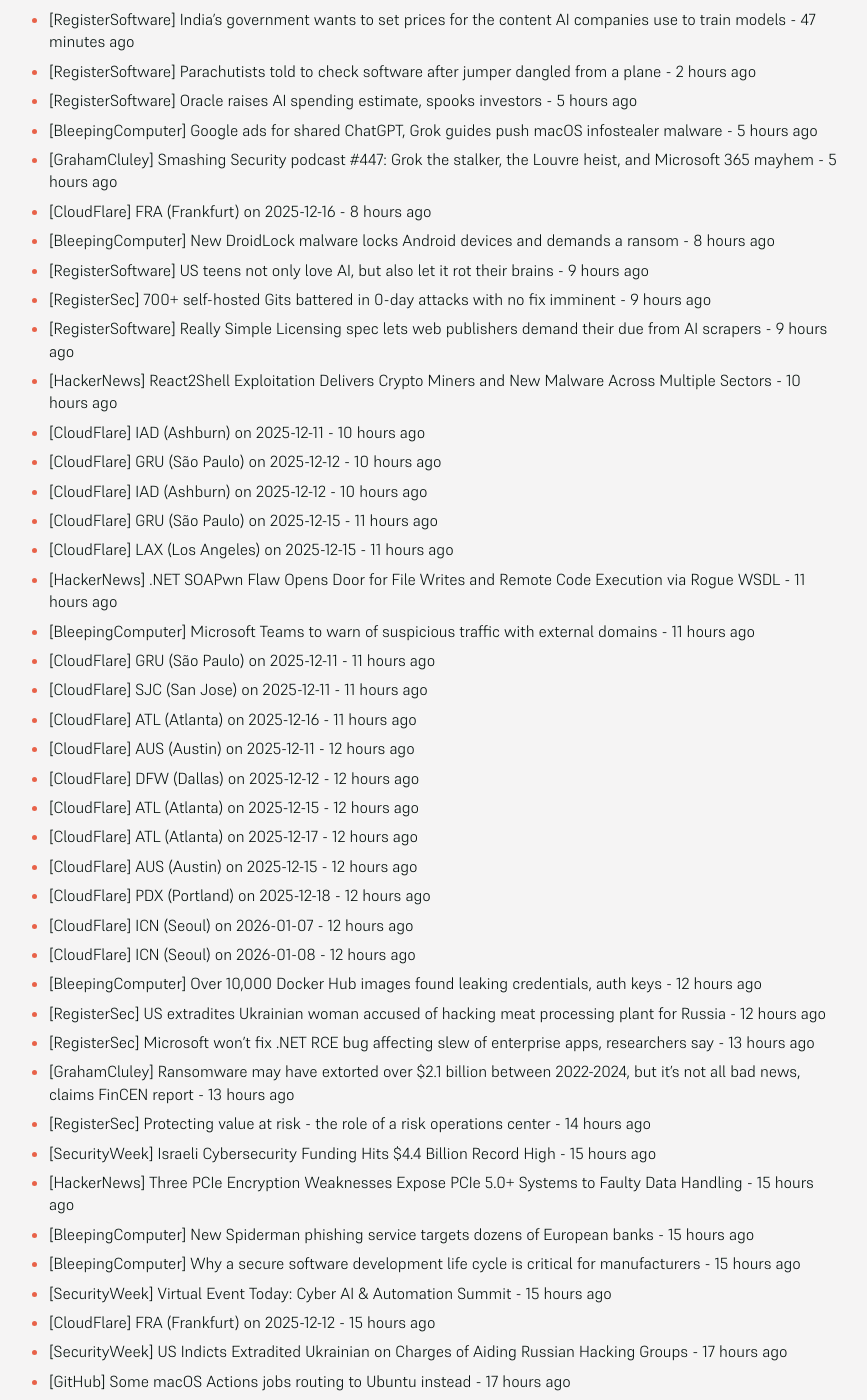
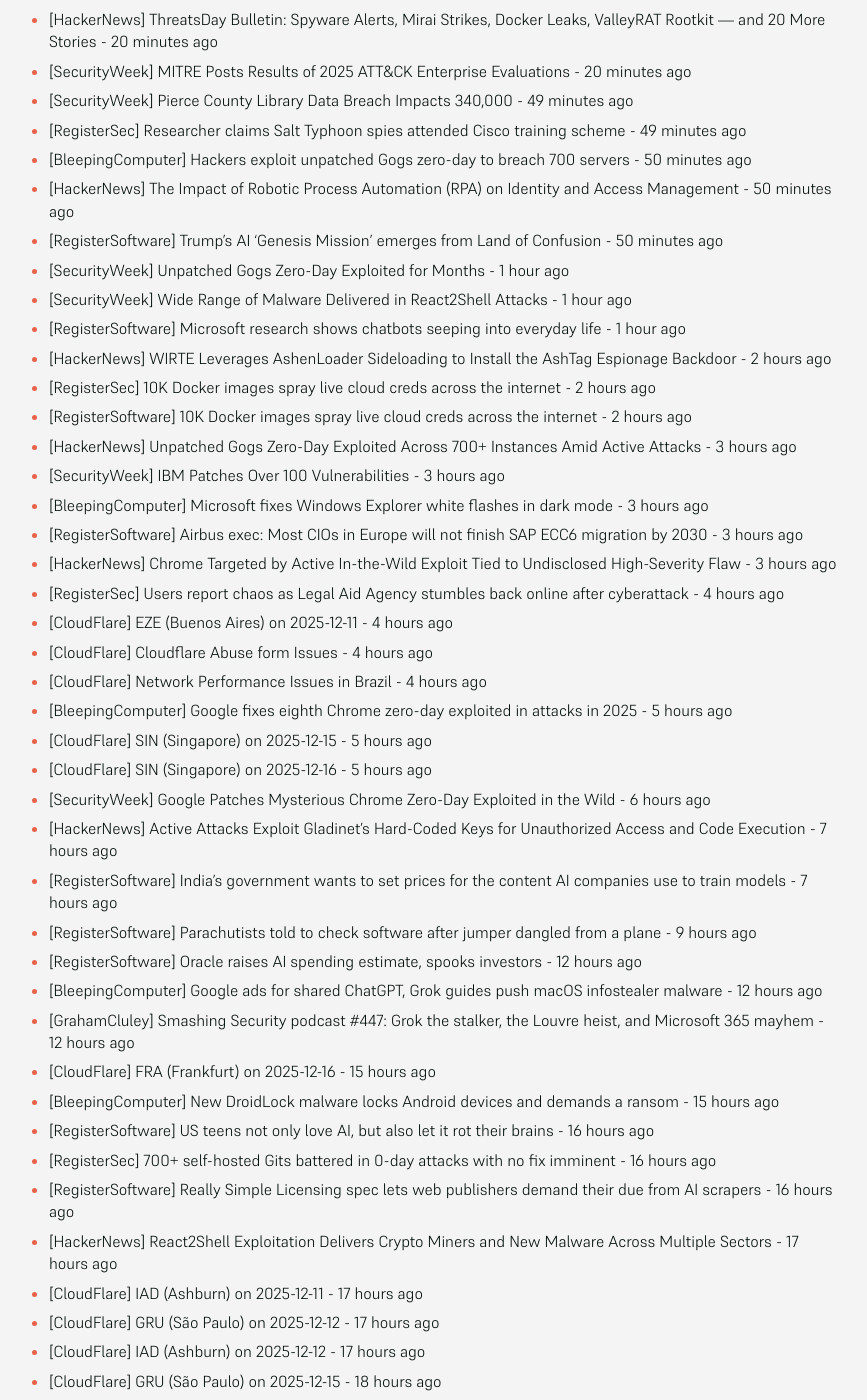
Before and after one commit to SecOpsNews/news, a Jekyll site: the page built from index.md, in a window 1280 px wide and 1400 px high, scrolled down 318 px. Shown: the whole window, without its empty margins (215-1082 px from the left). Built offline with Jekyll 4.4.1, drawn with Linux system fonts in a browser that asks for light colours; some of the changed text lies outside the part shown.

Commit message:
New Feed

```diff
--- a/index.md
+++ b/index.md
@@ -9,69 +9,96 @@ description: Latest Updates
 
 <!-- SecOps start -->
 
-- [HackerNews] Active Attacks Exploit Gladinet's Hard-Coded Keys for Unauthorized Access and Code Execution - 17 minutes ago
-- [RegisterSoftware] India’s government wants to set prices for the content AI companies use to train models - 47 minutes ago
-- [RegisterSoftware] Parachutists told to check software after jumper dangled from a plane - 2 hours ago
-- [RegisterSoftware] Oracle raises AI spending estimate, spooks investors - 5 hours ago
-- [BleepingComputer] Google ads for shared ChatGPT, Grok guides push macOS infostealer malware - 5 hours ago
-- [GrahamCluley] Smashing Security podcast #447: Grok the stalker, the Louvre heist, and Microsoft 365 mayhem - 5 hours ago
-- [CloudFlare] FRA (Frankfurt) on 2025-12-16 - 8 hours ago
-- [BleepingComputer] New DroidLock malware locks Android devices and demands a ransom - 8 hours ago
-- [RegisterSoftware] US teens not only love AI, but also let it rot their brains - 9 hours ago
-- [RegisterSec] 700+ self-hosted Gits battered in 0-day attacks with no fix imminent - 9 hours ago
-- [RegisterSoftware] Really Simple Licensing spec lets web publishers demand their due from AI scrapers - 9 hours ago
-- [HackerNews] React2Shell Exploitation Delivers Crypto Miners and New Malware Across Multiple Sectors - 10 hours ago
-- [CloudFlare] IAD (Ashburn) on 2025-12-11 - 10 hours ago
-- [CloudFlare] GRU (São Paulo) on 2025-12-12 - 10 hours ago
-- [CloudFlare] IAD (Ashburn) on 2025-12-12 - 10 hours ago
-- [CloudFlare] GRU (São Paulo) on 2025-12-15 - 11 hours ago
-- [CloudFlare] LAX (Los Angeles) on 2025-12-15 - 11 hours ago
-- [HackerNews] .NET SOAPwn Flaw Opens Door for File Writes and Remote Code Execution via Rogue WSDL - 11 hours ago
-- [BleepingComputer] Microsoft Teams to warn of suspicious traffic with external domains - 11 hours ago
-- [CloudFlare] GRU (São Paulo) on 2025-12-11 - 11 hours ago
-- [CloudFlare] SJC (San Jose) on 2025-12-11 - 11 hours ago
-- [CloudFlare] ATL (Atlanta) on 2025-12-16 - 11 hours ago
-- [CloudFlare] AUS (Austin) on 2025-12-11 - 12 hours ago
-- [CloudFlare] DFW (Dallas) on 2025-12-12 - 12 hours ago
-- [CloudFlare] ATL (Atlanta) on 2025-12-15 - 12 hours ago
-- [CloudFlare] ATL (Atlanta) on 2025-12-17 - 12 hours ago
-- [CloudFlare] AUS (Austin) on 2025-12-15 - 12 hours ago
-- [CloudFlare] PDX (Portland) on 2025-12-18 - 12 hours ago
-- [CloudFlare] ICN (Seoul) on 2026-01-07 - 12 hours ago
-- [CloudFlare] ICN (Seoul) on 2026-01-08 - 12 hours ago
-- [BleepingComputer] Over 10,000 Docker Hub images found leaking credentials, auth keys - 12 hours ago
-- [RegisterSec] US extradites Ukrainian woman accused of hacking meat processing plant for Russia - 12 hours ago
-- [RegisterSec] Microsoft won’t fix .NET RCE bug affecting slew of enterprise apps, researchers say - 13 hours ago
-- [GrahamCluley] Ransomware may have extorted over $2.1 billion between 2022-2024, but it’s not all bad news, claims FinCEN report - 13 hours ago
-- [RegisterSec] Protecting value at risk - the role of a risk operations center - 14 hours ago
-- [SecurityWeek] Israeli Cybersecurity Funding Hits $4.4 Billion Record High - 15 hours ago
-- [HackerNews] Three PCIe Encryption Weaknesses Expose PCIe 5.0+ Systems to Faulty Data Handling - 15 hours ago
-- [BleepingComputer] New Spiderman phishing service targets dozens of European banks - 15 hours ago
-- [BleepingComputer] Why a secure software development life cycle is critical for manufacturers - 15 hours ago
-- [SecurityWeek] Virtual Event Today: Cyber AI & Automation Summit - 15 hours ago
-- [CloudFlare] FRA (Frankfurt) on 2025-12-12 - 15 hours ago
-- [SecurityWeek] US Indicts Extradited Ukrainian on Charges of Aiding Russian Hacking Groups - 17 hours ago
-- [GitHub] Some macOS Actions jobs routing to Ubuntu instead - 17 hours ago
-- [SecurityWeek] Google Patches Gemini Enterprise Vulnerability Exposing Corporate Data - 17 hours ago
-- [NETRESEC] Latrodectus BackConnect - 17 hours ago
-- [SecurityWeek] Ivanti EPM Update Patches Critical Remote Code Execution Flaw - 18 hours ago
-- [SecurityWeek] Fortinet Patches Critical Authentication Bypass Vulnerabilities - 18 hours ago
-- [GrahamCluley] Four years later, Irish health service offers €750 to victims of ransomware attack - 18 hours ago
-- [RegisterSec] Crisis in Icebergen: How NATO crafts stories to sharpen cyber skills - 18 hours ago
-- [BleepingComputer] Ukrainian hacker charged with helping Russian hacktivist groups - 18 hours ago
-- [HackerNews] Warning: WinRAR Vulnerability CVE-2025-6218 Under Active Attack by Multiple Threat Groups - 18 hours ago
-- [HackerNews] Webinar: How Attackers Exploit Cloud Misconfigurations Across AWS, AI Models, and Kubernetes - 18 hours ago
-- [SecurityWeek] SAP Patches Critical Vulnerabilities With December 2025 Security Updates - 20 hours ago
-- [HackerNews] Microsoft Issues Security Fixes for 56 Flaws, Including Active Exploit and Two Zero-Days - 20 hours ago
-- [SecurityWeek] ICS Patch Tuesday: Vulnerabilities Fixed by Siemens, Rockwell, Schneider - 21 hours ago
-- [CloudFlare] ZRH (Zurich) on 2025-12-11 - 21 hours ago
-- [CloudFlare] TLH (Tallahassee) on 2025-12-11 - 21 hours ago
-- [CloudFlare] IAD (Ashburn) on 2025-12-15 - 21 hours ago
-- [GitHub] Some Actions customers experiencing run start delays - 21 hours ago
-- [CloudFlare] DFW (Dallas) on 2025-12-11 - 22 hours ago
-- [CloudFlare] ARN (Stockholm) on 2025-12-15 - 22 hours ago
-- [RegisterSoftware] Vibe coding will deliver a wonderful proliferation of personalized software - 22 hours ago
-- [SecurityWeek] Intel, AMD Processors Affected by PCIe Vulnerabilities - 22 hours ago
+- [HackerNews] NANOREMOTE Malware Uses Google Drive API for Hidden Control on Windows Systems - 20 minutes ago
+- [HackerNews] ThreatsDay Bulletin: Spyware Alerts, Mirai Strikes, Docker Leaks, ValleyRAT Rootkit — and 20 More Stories - 20 minutes ago
+- [SecurityWeek] MITRE Posts Results of 2025 ATT&CK Enterprise Evaluations - 20 minutes ago
+- [SecurityWeek] Pierce County Library Data Breach Impacts 340,000 - 49 minutes ago
+- [RegisterSec] Researcher claims Salt Typhoon spies attended Cisco training scheme - 49 minutes ago
+- [BleepingComputer] Hackers exploit unpatched Gogs zero-day to breach 700 servers - 50 minutes ago
+- [HackerNews] The Impact of Robotic Process Automation (RPA) on Identity and Access Management - 50 minutes ago
+- [RegisterSoftware] Trump's AI 'Genesis Mission' emerges from Land of Confusion - 50 minutes ago
+- [SecurityWeek] Unpatched Gogs Zero-Day Exploited for Months - 1 hour ago
+- [SecurityWeek] Wide Range of Malware Delivered in React2Shell Attacks - 1 hour ago
+- [RegisterSoftware] Microsoft research shows chatbots seeping into everyday life - 1 hour ago
+- [HackerNews] WIRTE Leverages AshenLoader Sideloading to Install the AshTag Espionage Backdoor - 2 hours ago
+- [RegisterSec] 10K Docker images spray live cloud creds across the internet - 2 hours ago
+- [RegisterSoftware] 10K Docker images spray live cloud creds across the internet - 2 hours ago
+- [HackerNews] Unpatched Gogs Zero-Day Exploited Across 700+ Instances Amid Active Attacks - 3 hours ago
+- [SecurityWeek] IBM Patches Over 100 Vulnerabilities - 3 hours ago
+- [BleepingComputer] Microsoft fixes Windows Explorer white flashes in dark mode - 3 hours ago
+- [RegisterSoftware] Airbus exec: Most CIOs in Europe will not finish SAP ECC6 migration by 2030 - 3 hours ago
+- [HackerNews] Chrome Targeted by Active In-the-Wild Exploit Tied to Undisclosed High-Severity Flaw - 3 hours ago
+- [RegisterSec] Users report chaos as Legal Aid Agency stumbles back online after cyberattack - 4 hours ago
+- [CloudFlare] EZE (Buenos Aires) on 2025-12-11 - 4 hours ago
+- [CloudFlare] Cloudflare Abuse form Issues - 4 hours ago
+- [CloudFlare] Network Performance Issues in Brazil - 4 hours ago
+- [BleepingComputer] Google fixes eighth Chrome zero-day exploited in attacks in 2025 - 5 hours ago
+- [CloudFlare] SIN (Singapore) on 2025-12-15 - 5 hours ago
+- [CloudFlare] SIN (Singapore) on 2025-12-16 - 5 hours ago
+- [SecurityWeek] Google Patches Mysterious Chrome Zero-Day Exploited in the Wild - 6 hours ago
+- [HackerNews] Active Attacks Exploit Gladinet's Hard-Coded Keys for Unauthorized Access and Code Execution - 7 hours ago
+- [RegisterSoftware] India’s government wants to set prices for the content AI companies use to train models - 7 hours ago
+- [RegisterSoftware] Parachutists told to check software after jumper dangled from a plane - 9 hours ago
+- [RegisterSoftware] Oracle raises AI spending estimate, spooks investors - 12 hours ago
+- [BleepingComputer] Google ads for shared ChatGPT, Grok guides push macOS infostealer malware - 12 hours ago
+- [GrahamCluley] Smashing Security podcast #447: Grok the stalker, the Louvre heist, and Microsoft 365 mayhem - 12 hours ago
+- [CloudFlare] FRA (Frankfurt) on 2025-12-16 - 15 hours ago
+- [BleepingComputer] New DroidLock malware locks Android devices and demands a ransom - 15 hours ago
+- [RegisterSoftware] US teens not only love AI, but also let it rot their brains - 16 hours ago
+- [RegisterSec] 700+ self-hosted Gits battered in 0-day attacks with no fix imminent - 16 hours ago
+- [RegisterSoftware] Really Simple Licensing spec lets web publishers demand their due from AI scrapers - 16 hours ago
+- [HackerNews] React2Shell Exploitation Delivers Crypto Miners and New Malware Across Multiple Sectors - 17 hours ago
+- [CloudFlare] IAD (Ashburn) on 2025-12-11 - 17 hours ago
+- [CloudFlare] GRU (São Paulo) on 2025-12-12 - 17 hours ago
+- [CloudFlare] IAD (Ashburn) on 2025-12-12 - 17 hours ago
+- [CloudFlare] GRU (São Paulo) on 2025-12-15 - 18 hours ago
+- [CloudFlare] LAX (Los Angeles) on 2025-12-15 - 18 hours ago
+- [HackerNews] .NET SOAPwn Flaw Opens Door for File Writes and Remote Code Execution via Rogue WSDL - 18 hours ago
+- [BleepingComputer] Microsoft Teams to warn of suspicious traffic with external domains - 18 hours ago
+- [CloudFlare] GRU (São Paulo) on 2025-12-11 - 18 hours ago
+- [CloudFlare] SJC (San Jose) on 2025-12-11 - 18 hours ago
+- [CloudFlare] ATL (Atlanta) on 2025-12-16 - 18 hours ago
+- [CloudFlare] AUS (Austin) on 2025-12-11 - 19 hours ago
+- [CloudFlare] DFW (Dallas) on 2025-12-12 - 19 hours ago
+- [CloudFlare] ATL (Atlanta) on 2025-12-15 - 19 hours ago
+- [CloudFlare] ATL (Atlanta) on 2025-12-17 - 19 hours ago
+- [CloudFlare] AUS (Austin) on 2025-12-15 - 19 hours ago
+- [CloudFlare] PDX (Portland) on 2025-12-18 - 19 hours ago
+- [CloudFlare] ICN (Seoul) on 2026-01-07 - 19 hours ago
+- [CloudFlare] ICN (Seoul) on 2026-01-08 - 19 hours ago
+- [BleepingComputer] Over 10,000 Docker Hub images found leaking credentials, auth keys - 19 hours ago
+- [RegisterSec] US extradites Ukrainian woman accused of hacking meat processing plant for Russia - 19 hours ago
+- [RegisterSec] Microsoft won’t fix .NET RCE bug affecting slew of enterprise apps, researchers say - 20 hours ago
+- [GrahamCluley] Ransomware may have extorted over $2.1 billion between 2022-2024, but it’s not all bad news, claims FinCEN report - 20 hours ago
+- [RegisterSec] Protecting value at risk - the role of a risk operations center - 21 hours ago
+- [SecurityWeek] Israeli Cybersecurity Funding Hits $4.4 Billion Record High - 22 hours ago
+- [HackerNews] Three PCIe Encryption Weaknesses Expose PCIe 5.0+ Systems to Faulty Data Handling - 22 hours ago
+- [BleepingComputer] New Spiderman phishing service targets dozens of European banks - 22 hours ago
+- [BleepingComputer] Why a secure software development life cycle is critical for manufacturers - 22 hours ago
+- [SecurityWeek] Virtual Event Today: Cyber AI & Automation Summit - 22 hours ago
+- [CloudFlare] FRA (Frankfurt) on 2025-12-12 - 22 hours ago
+- [SecurityWeek] US Indicts Extradited Ukrainian on Charges of Aiding Russian Hacking Groups - 1 day ago
+- [GitHub] Some macOS Actions jobs routing to Ubuntu instead - 1 day ago
+- [SecurityWeek] Google Patches Gemini Enterprise Vulnerability Exposing Corporate Data - 1 day ago
+- [NETRESEC] Latrodectus BackConnect - 1 day ago
+- [SecurityWeek] Ivanti EPM Update Patches Critical Remote Code Execution Flaw - 1 day ago
+- [SecurityWeek] Fortinet Patches Critical Authentication Bypass Vulnerabilities - 1 day ago
+- [GrahamCluley] Four years later, Irish health service offers €750 to victims of ransomware attack - 1 day ago
+- [RegisterSec] Crisis in Icebergen: How NATO crafts stories to sharpen cyber skills - 1 day ago
+- [BleepingComputer] Ukrainian hacker charged with helping Russian hacktivist groups - 1 day ago
+- [HackerNews] Warning: WinRAR Vulnerability CVE-2025-6218 Under Active Attack by Multiple Threat Groups - 1 day ago
+- [HackerNews] Webinar: How Attackers Exploit Cloud Misconfigurations Across AWS, AI Models, and Kubernetes - 1 day ago
+- [SecurityWeek] SAP Patches Critical Vulnerabilities With December 2025 Security Updates - 1 day ago
+- [HackerNews] Microsoft Issues Security Fixes for 56 Flaws, Including Active Exploit and Two Zero-Days - 1 day ago
+- [SecurityWeek] ICS Patch Tuesday: Vulnerabilities Fixed by Siemens, Rockwell, Schneider - 1 day ago
+- [CloudFlare] ZRH (Zurich) on 2025-12-11 - 1 day ago
+- [CloudFlare] TLH (Tallahassee) on 2025-12-11 - 1 day ago
+- [CloudFlare] IAD (Ashburn) on 2025-12-15 - 1 day ago
+- [GitHub] Some Actions customers experiencing run start delays - 1 day ago
+- [CloudFlare] DFW (Dallas) on 2025-12-11 - 1 day ago
+- [CloudFlare] ARN (Stockholm) on 2025-12-15 - 1 day ago
+- [RegisterSoftware] Vibe coding will deliver a wonderful proliferation of personalized software - 1 day ago
+- [SecurityWeek] Intel, AMD Processors Affected by PCIe Vulnerabilities - 1 day ago
 - [HackerNews] Fortinet, Ivanti, and SAP Issue Urgent Patches for Authentication and Code Execution Flaws - 1 day ago
 - [CloudFlare] ARN (Stockholm) on 2025-12-12 - 1 day ago
 - [SecurityWeek] UK Sanctions Russian and Chinese Firms Suspected of Being ‘Malign Actors’ in Information Warfare - 1 day ago
@@ -136,27 +163,7 @@ description: Latest Updates
 - [CloudFlare] ATL (Atlanta) on 2025-12-12 - 1 day ago
 - [HackerNews] Storm-0249 Escalates Ransomware Attacks with ClickFix, Fileless PowerShell, and DLL Sideloading - 1 day ago
 - [CloudFlare] ATL (Atlanta) on 2025-12-10 - 1 day ago
-- [RegisterSoftware] AI mania to swell datacenter capex to $1.6T by 2030 – if the bubble doesn't pop first - 1 day ago
-- [RegisterSec] UK to Europe: The time to counter Russia's information war machine is now - 1 day ago
-- [RegisterSoftware] SAP users in the dark about vendor's plan for data analytics - 1 day ago
-- [SecurityWeek] Proofpoint Completes $1.8 Billion Acquisition of Hornetsecurity - 1 day ago
-- [SecurityWeek] US Posts $10 Million Bounty for Iranian Hackers - 1 day ago
-- [RegisterSoftware] Affection for Excel spans generations, from Boomers to Zoomers - 1 day ago
-- [HackerNews] Google Adds Layered Defenses to Chrome to Block Indirect Prompt Injection Threats - 1 day ago
-- [HackerNews] How to Streamline Zero Trust Using the Shared Signals Framework - 1 day ago
-- [BleepingComputer] Microsoft investigates Copilot outage affecting users in Europe - 1 day ago
-- [SecurityWeek] New ‘Broadside’ Botnet Poses Risk to Shipping Companies - 1 day ago
-- [RegisterSoftware] IBM touts progress on tech stack for AI-enabled airline with no passengers or alcohol - 1 day ago
-- [CloudFlare] TLH (Tallahassee) on 2025-12-11 - 1 day ago
-- [SecurityWeek] Equixly Raises $11 Million for AI-Powered API Penetration Testing - 1 day ago
-- [CloudFlare] SEA (Seattle) on 2025-12-09 - 1 day ago
-- [RegisterSec] UK finally vows to look at 35-year-old Computer Misuse Act - 1 day ago
-- [HackerNews] STAC6565 Targets Canada in 80% of Attacks as Gold Blade Deploys QWCrypt Ransomware - 1 day ago
-- [SecurityWeek] Over 300,000 Individuals Impacted by Vitas Hospice Data Breach - 1 day ago
-- [RegisterSec] Whitehall rejects £1.8B digital ID price tag – but won't say what it will cost - 1 day ago
-- [HackerNews] Researchers Find Malicious VS Code, Go, npm, and Rust Packages Stealing Developer Data - 1 day ago
-- [RegisterSoftware] Researchers spot 700 percent increase in hypervisor ransomware attacks - 2 days ago
-- [RegisterSec] Researchers spot 700 percent increase in hypervisor ransomware attacks - 2 days ago
+- [RegisterSoftware] AI mania to swell datacenter capex to $1.6T by 2030 – if the bubble doesn't pop first - 2 days ago
 - [DataBreaches] Russian-linked hackers appear to have launched a crippling cyberattack on Western New Mexico University - 7 months ago
 - [DataBreaches] SK Telecom vows to take full responsibility for damage from recent data leak - 7 months ago
 - [HackerNews] Storm-1977 Hits Education Clouds with AzureChecker, Deploys 200+ Crypto Mining Containers - 7 months ago
```
